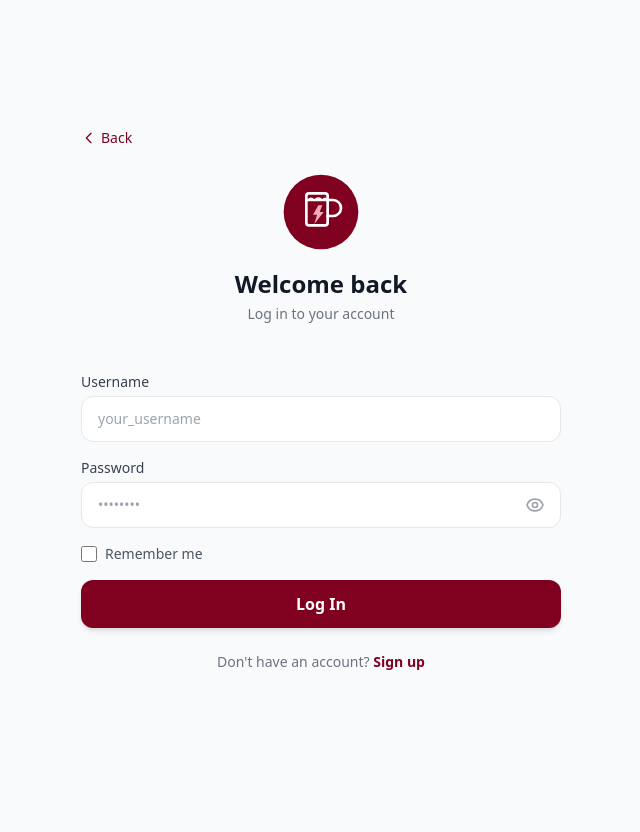
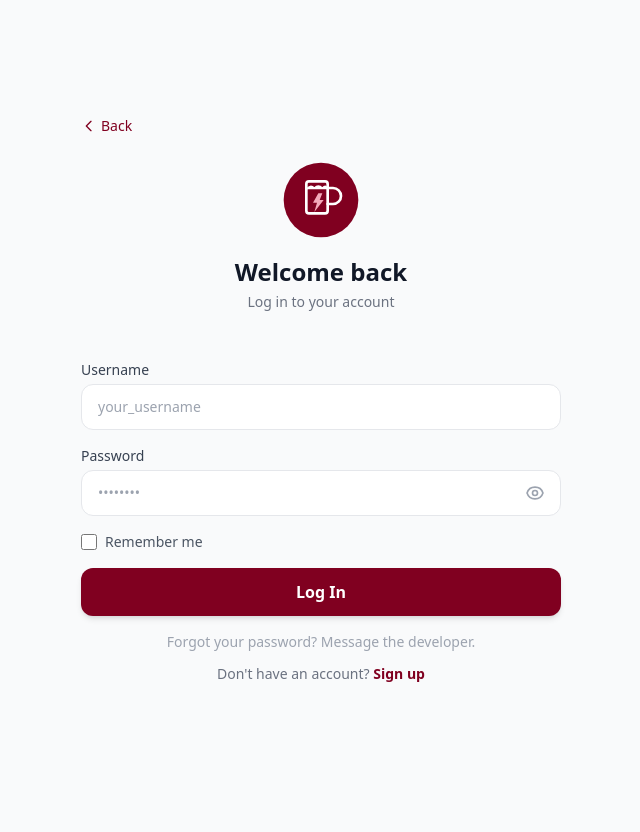
Before and after one commit to arthurawagemans-bit/bierstrava, a Flask app: page /auth/login in a window 1280 px wide. Shown: the whole page, without its empty margins (319-959 px from the left). Run offline with Flask 3, Linux system fonts and the light colour scheme; some libraries are stand-ins or nearby versions.

Commit message:
Add forgot password hint on login page
Co-Authored-By: Claude Opus 4.6 <noreply@anthropic.com>

```diff
--- a/app/templates/auth/login.html
+++ b/app/templates/auth/login.html
@@ -56,7 +56,9 @@
         </button>
     </form>
 
-    <p class="text-center text-sm text-gray-500 mt-6">
+    <p class="text-center text-sm text-gray-400 mt-4">Forgot your password? Message the developer.</p>
+
+    <p class="text-center text-sm text-gray-500 mt-3">
         Don't have an account?
         <a href="{{ url_for('auth.register') }}" class="text-maroon font-semibold">Sign up</a>
     </p>
```
